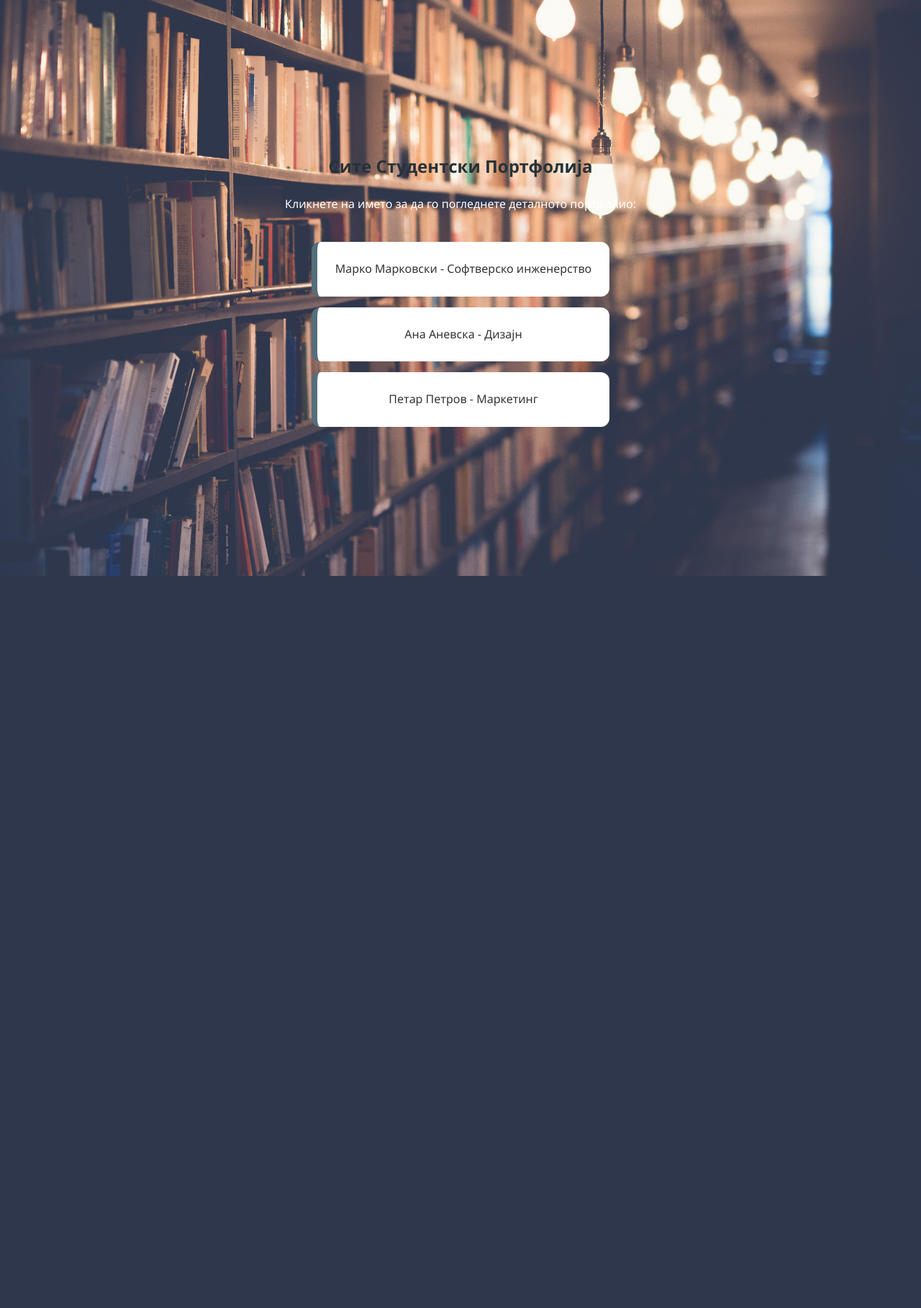
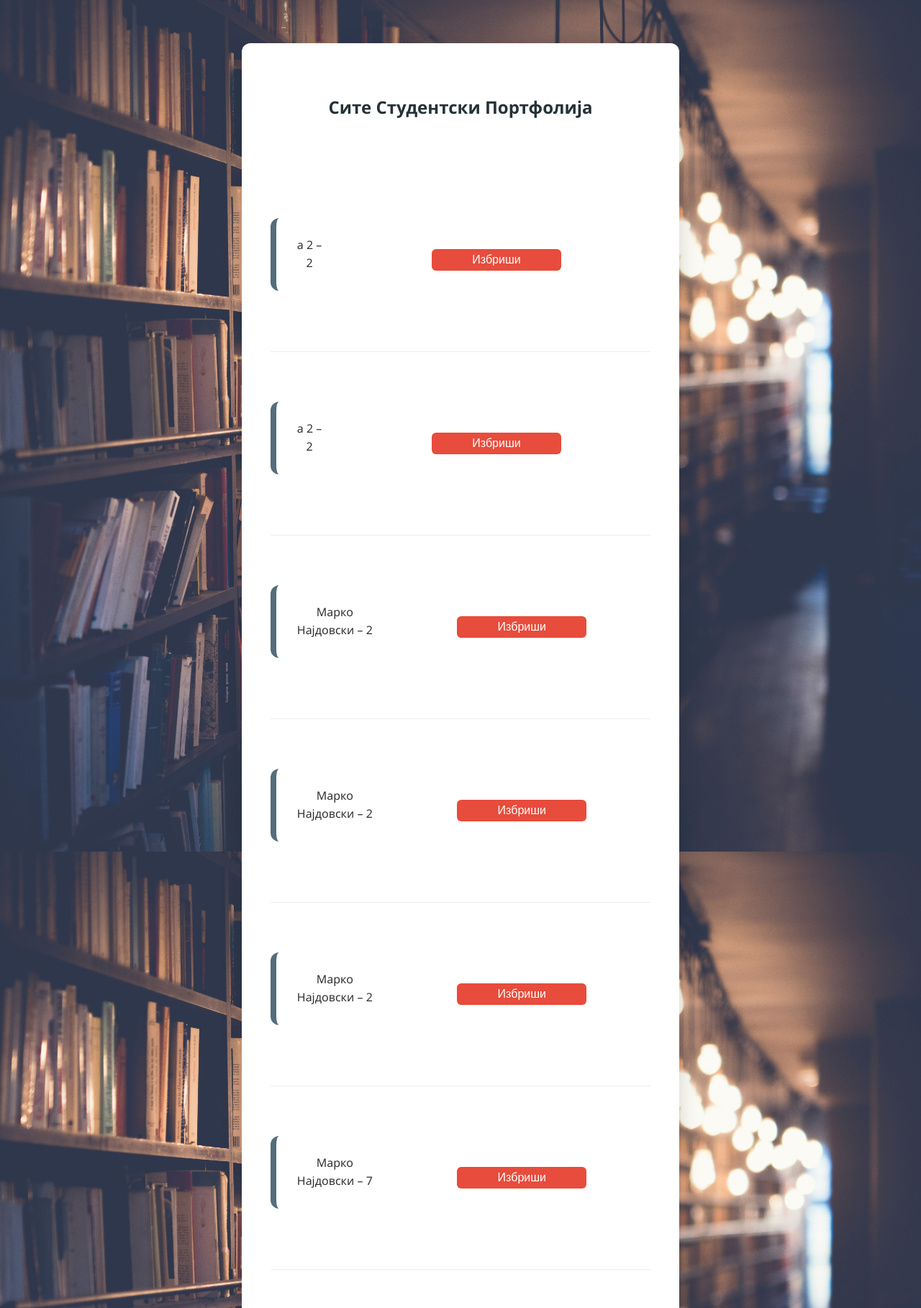
Before and after one commit to aspiZ/Student-Portfolio-Builder, a Flask app: page /portfolio in a window 1280 px wide. Shown: the part 80-1897 px from the top of the page at 72% size. Before the commit the page ends 880 px from the top, so only its background shows below. Run offline with Flask 3, Linux system fonts and the light colour scheme.

Commit message:
full html + added css & py

```diff
--- a/app.py
+++ b/app.py
@@ -145,5 +145,20 @@ def ai_rewrite(portfolio_id):
 
     return redirect(url_for('manage', portfolio_id=portfolio.id))
 
+@app.get("/portfolio/view/<int:portfolio_id>")
+def view_portfolio(portfolio_id):
+    portfolio = session.get(Portfolio, portfolio_id)
+    return render_template("portfolio_detail.html", portfolio=portfolio)
+
+@app.post("/portfolio/delete/<int:portfolio_id>")
+def delete_portfolio(portfolio_id):
+    portfolio = session.get(Portfolio, portfolio_id)
+    if portfolio:
+        session.delete(portfolio)
+        session.commit()
+    return redirect(url_for("portfolio_list"))
+
+
+
 if __name__ == "__main__":
     app.run(debug=True)
--- a/static/style.css
+++ b/static/style.css
@@ -263,3 +263,67 @@ main ul li a:hover {
     margin-top: 5px;
     font-style: italic;
 }
+
+.white-box {
+    background: #fff;
+    max-width: 900px;
+    margin: 60px auto;
+    padding: 30px 40px;
+    border-radius: 12px;
+    box-shadow: 0 10px 30px rgba(0,0,0,0.15);
+}
+
+.portfolio-item {
+    display: flex;
+    justify-content: space-between;
+    align-items: center;
+    padding: 12px 0;
+    border-bottom: 1px solid #eee;
+}
+
+.portfolio-link {
+    text-decoration: none;
+    color: #333;
+    font-weight: 500;
+}
+
+.portfolio-link:hover {
+    text-decoration: underline;
+}
+
+.delete-btn {
+    background: #e74c3c;
+    color: white;
+    border: none;
+    padding: 6px 12px;
+    border-radius: 6px;
+    cursor: pointer;
+}
+
+.delete-btn:hover {
+    background: #c0392b;
+}
+
+.portfolio-detail {
+    display: flex;
+    gap: 40px;
+}
+
+.left-panel {
+    width: 30%;
+    border-right: 1px solid #eee;
+    padding-right: 20px;
+}
+
+.left-panel h1 {
+    margin-bottom: 20px;
+}
+
+.right-panel {
+    width: 70%;
+}
+
+.right-panel h3 {
+    margin-top: 20px;
+    margin-bottom: 8px;
+}
--- a/templates/portfolio_list.html
+++ b/templates/portfolio_list.html
@@ -16,14 +16,22 @@
 
     <main>
         <div class="image" style="background-image: url('{{ url_for('static', filename='image.jpg') }}');">
-            <h2>Сите Студентски Портфолија</h2>
-            <p>Кликнете на името за да го погледнете деталното портфолио:</p>
+            <div class="white-box">
+                <h2>Сите Студентски Портфолија</h2>
+                <p>Кликнете на името за да го погледнете деталното портфолио:</p>
 
-            <ul>
-                <li><a href="#">Марко Марковски - Софтверско инженерство</a></li>
-                <li><a href="#">Ана Аневска - Дизајн</a></li>
-                <li><a href="#">Петар Петров - Маркетинг</a></li>
-            </ul>
+                <ul>
+                    {% for p in portfolio %}
+                        <li class="portfolio-item">
+                            <a class="portfolio-link" href="/portfolio/view/{{ p.id }}">{{ p.ime }} {{ p.prezime }} – {{ p.nasoka }}</a>
+
+                            <form method="post" action="{{ url_for('delete_portfolio', portfolio_id=p.id) }}" onsubmit="return confirm('Дали си сигурен дека сакаш трајно да го избришеш портфолиото?');">
+                                <button class="delete-btn" type="submit">Избриши</button>
+                            </form>
+                        </li>
+                    {% endfor %}
+                </ul>
+            </div>
         </div>
     </main>
 </body>
```
Also changed, not shown: templates/portfolio_detail.html (added, +39 -0 lines), app.db.
